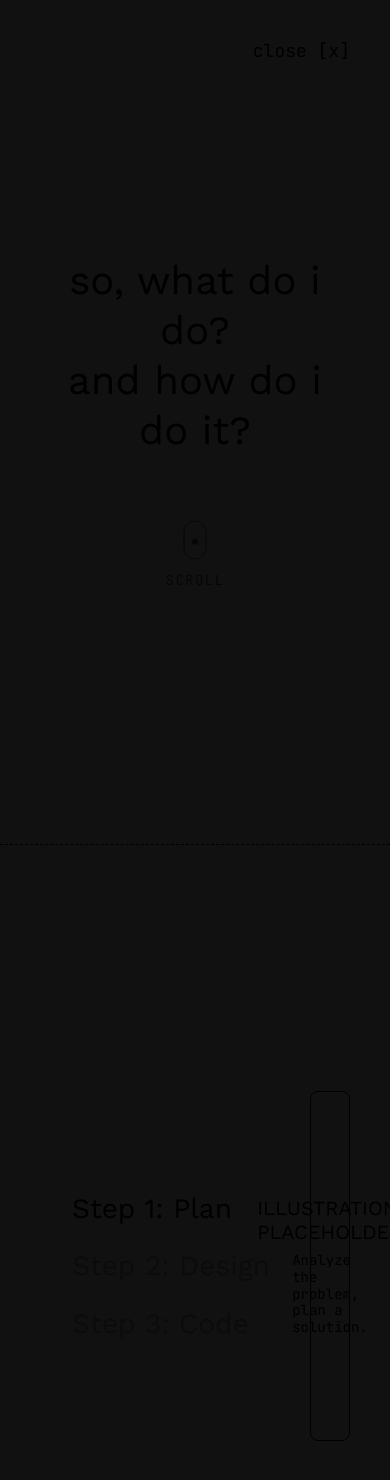
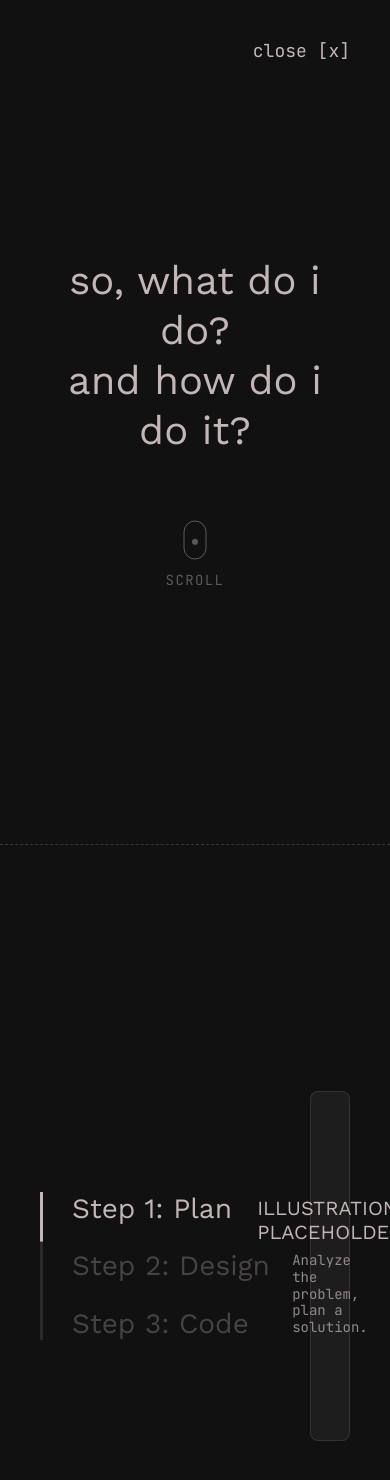
Before and after one commit to tayds25/portfolio, a Next.js app: page /process in a window 390 px wide. Shown: the top 1480 px of the page. Built offline with nearby package versions, Linux system fonts and the light colour scheme.

Commit message:
Fixed inconsistencies in color styles

```diff
--- a/src/app/globals.css
+++ b/src/app/globals.css
@@ -33,7 +33,7 @@
 @layer base {
   html, body {
     background-color: var(--color-bg-screen);
-    color: var(--color-landing-primary);
+    color: var(--color-color-primary);
     font-family: var(--font-body);
     line-height: 1.2;
 
--- a/src/app/process/page.tsx
+++ b/src/app/process/page.tsx
@@ -96,7 +96,7 @@ export default function Process() {
         <div className="absolute right-10 top-10 z-50 md:right-20 md:top-20">
             <button
             onClick={handleBackToHome}
-            className="cursor-pointer font-body text-body-reg text-text-caption transition-colors hover:text-text-primary"
+            className="cursor-pointer font-body text-body-reg text-text-caption transition-colors hover:text-color-accent"
             >
             close [x]
             </button>
@@ -104,13 +104,13 @@ export default function Process() {
 
         {/* Hero Section */}
         <section className="flex h-screen w-full flex-col items-center justify-center p-10 text-center md:p-20">
-            <h1 className="font-heading text-[clamp(2.5rem,5vw,5rem)] leading-tight text-text-primary">
+            <h1 className="font-heading text-[clamp(2.5rem,5vw,5rem)] leading-tight text-color-primary">
             so, what do i do?<br />
             and how do i do it?
             </h1>
 
             {/* Scroll Indicator */}
-            <div className="mt-16 flex flex-col items-center gap-3 opacity-60">
+            <div className="mt-16 flex flex-col items-center gap-3 opacity-60 text-color-accent">
             <svg
                 width="24"
                 height="40"
@@ -149,18 +149,18 @@ export default function Process() {
             {/* Lateral Pin Indicator Section */}
             <section
             ref={pinSectionRef}
-            className="relative flex h-screen w-full items-center justify-center overflow-hidden border-y border-dashed border-text-caption/30 bg-bg-screen"
+            className="relative flex h-screen w-full items-center justify-center overflow-hidden border-y border-dashed border-color-accent/30 bg-bg-screen"
             >
                 <div className="relative mx-auto flex w-full max-w-5xl items-center px-10">
                     {/* List & Indicator */}
                     <div className="relative pl-8 pr-10">
                     {/* Background Line */}
-                    <div className="absolute left-0 top-0 h-full w-[2px] bg-text-caption/20"></div>
+                    <div className="absolute left-0 top-0 h-full w-[3px] bg-color-accent/20"></div>
 
                     {/* Active Indicator Line */}
-                    <div className="indicator-fill absolute left-0 top-0 h-full w-[2px] bg-text-primary"></div>
+                    <div className="indicator-fill absolute left-0 top-0 h-full w-[3px] bg-color-primary"></div>
 
-                    <ul className="m-0 flex list-none flex-col gap-6 p-0 font-heading text-h4 text-text-primary">
+                    <ul className="m-0 flex list-none flex-col gap-6 p-0 font-heading text-h4 text-color-primary">
                         {steps.map((step) => (
                         <li key={step.id} className="step-item opacity-30">
                             {step.title}
@@ -173,9 +173,9 @@ export default function Process() {
                     <div className="relative h-[400px] flex-1">
                         {/* Step 1 */}
                         <div className="step-slide invisible absolute left-0 top-1/2 w-full -translate-y-1/2 opacity-0">
-                            <div className="flex h-[350px] w-full flex-col items-center justify-center rounded-lg border border-text-caption/20 bg-ds-accent/10">
-                                <span className="font-heading text-h5 text-text-primary">ILLUSTRATION PLACEHOLDER</span>
-                                <span className="mt-2 font-body text-body-sm text-text-caption">
+                            <div className="flex h-[350px] w-full flex-col items-center justify-center rounded-lg border border-color-accent/20 bg-color-accent/10">
+                                <span className="font-heading text-h5 text-color-primary">ILLUSTRATION PLACEHOLDER</span>
+                                <span className="mt-2 font-body text-body-sm text-color-accent">
                                     Analyze the problem, plan a solution.
                                 </span>
                             </div>
@@ -183,11 +183,11 @@ export default function Process() {
 
                         {/* Step 2 */}
                         <div className="step-slide invisible absolute left-0 top-1/2 w-full -translate-y-1/2 opacity-0">
-                            <div className="flex h-[350px] w-full flex-col items-center justify-center rounded-lg border border-text-caption/20 bg-text-caption/10">
-                                <span className="font-heading text-h4 text-text-primary text-center">
+                            <div className="flex h-[350px] w-full flex-col items-center justify-center rounded-lg border border-color-accent/20 bg-color-accent/10">
+                                <span className="font-heading text-h4 text-color-primary text-center">
                                     CAROUSEL<br />PLACEHOLDER
                                 </span>
-                                <span className="mt-4 max-w-[250px] text-center font-body text-body-sm text-text-caption">
+                                <span className="mt-4 max-w-[250px] text-center font-body text-body-sm text-color-accent">
                                     Making sure everything is aligned with the plan, design an interface that is consistent.
                                 </span>
                             </div>
@@ -195,11 +195,11 @@ export default function Process() {
 
                         {/* Step 3 */}
                         <div className="step-slide invisible absolute left-0 top-1/2 w-full -translate-y-1/2 opacity-0">
-                            <div className="flex h-[350px] w-full flex-col items-center justify-center rounded-lg border border-text-caption/20 bg-text-primary/10">
-                                <span className="font-heading text-h4 text-text-primary text-center">
+                            <div className="flex h-[350px] w-full flex-col items-center justify-center rounded-lg border border-color-accent/20 bg-color-accent/10">
+                                <span className="font-heading text-h4 text-color-primary text-center">
                                     CAROUSEL<br />PLACEHOLDER
                                 </span>
-                                <span className="mt-4 max-w-[250px] text-center font-body text-body-sm text-text-caption">
+                                <span className="mt-4 max-w-[250px] text-center font-body text-body-sm text-color-accent">
                                     Bridge the gap between concept and product. Code and breathe life into ideas.
                                 </span>
                             </div>
@@ -210,8 +210,8 @@ export default function Process() {
         </div>
 
         {/* Next Section Buffer */}
-        <section className="flex h-[200vh] w-full flex-col items-center justify-center bg-ds-accent/5">
-            <p className="font-heading text-h4 text-text-caption opacity-50">Next Section: MotionPath Waypoints</p>
+        <section className="flex h-[200vh] w-full flex-col items-center justify-center bg-bg-screen">
+            <p className="font-heading text-h4 text-color-accent opacity-50">Next Section: MotionPath Waypoints</p>
         </section>
 
         <ShutterOverlay ref={shutterRef} />
```
